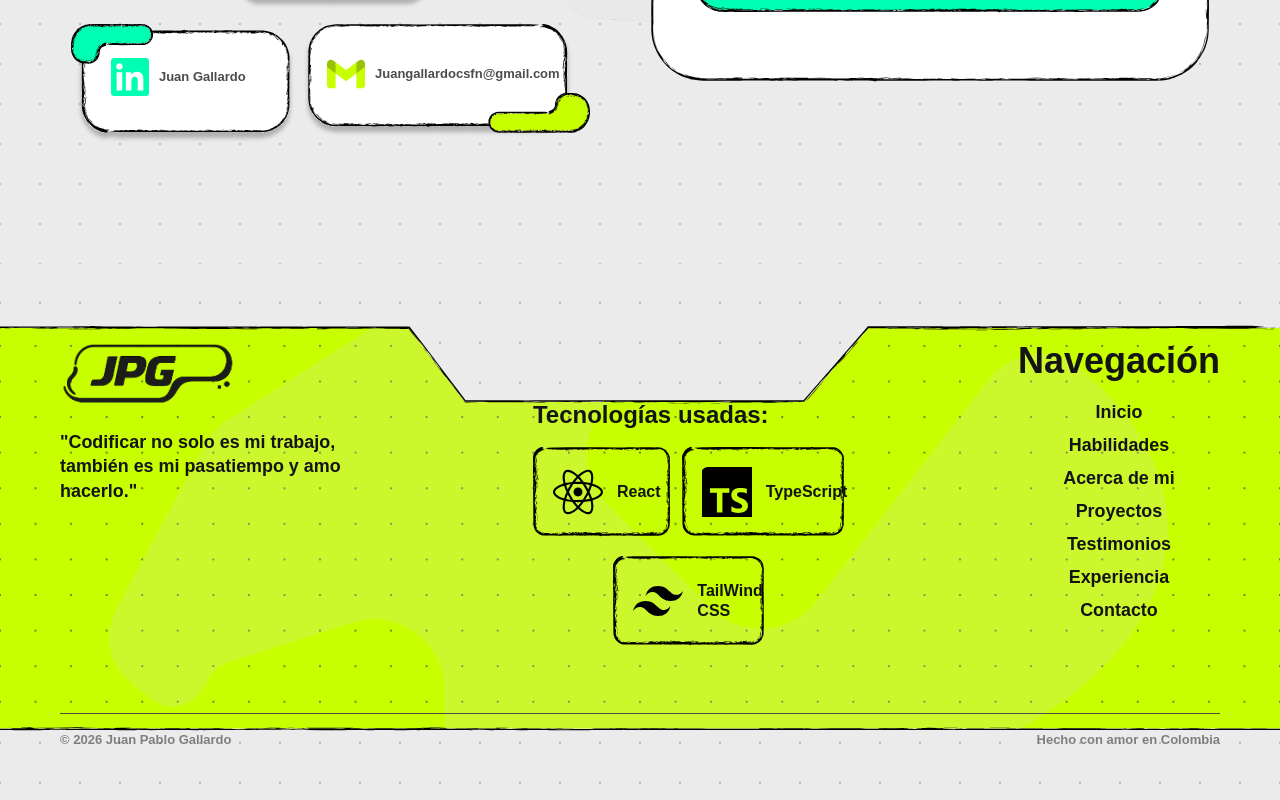
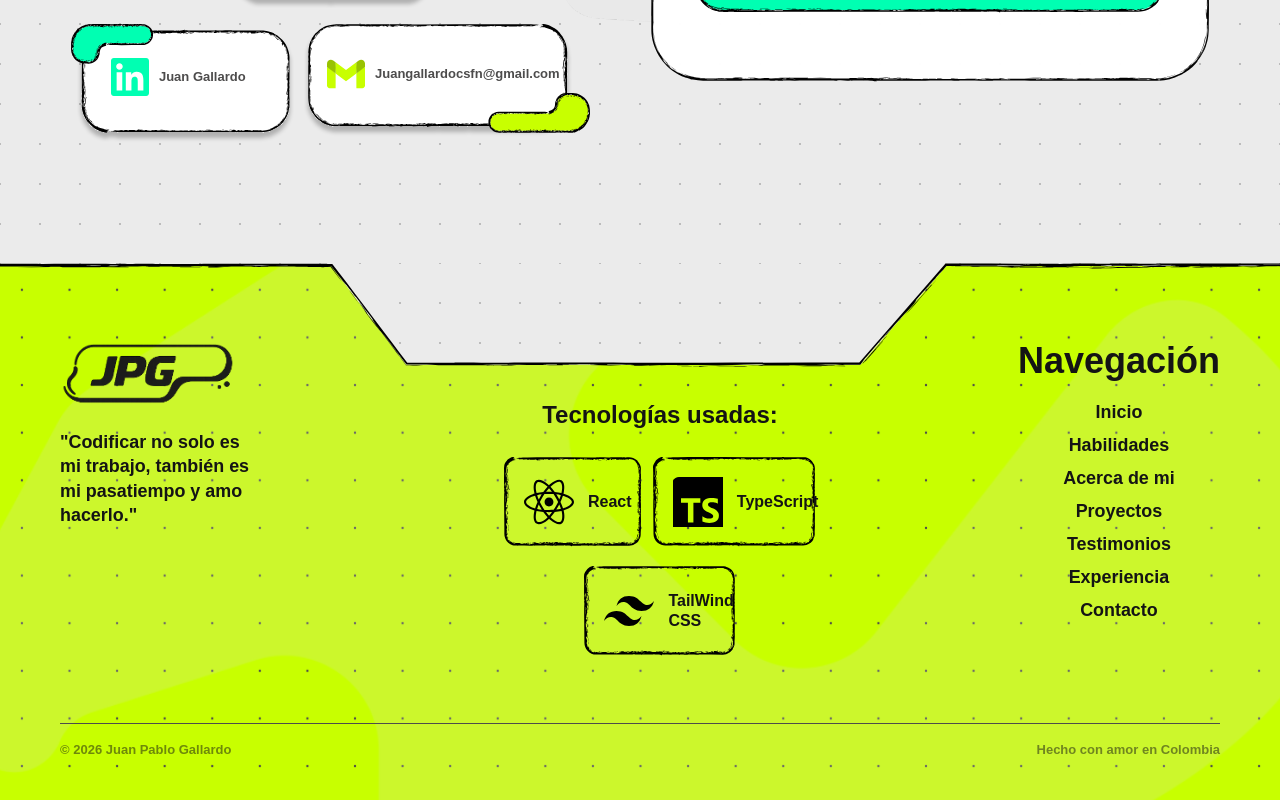
Before and after one commit to juangallardo19/PortfolioJuanGallardo, a Next.js app: page / in a window 1280 px wide. Shown: the part 7864-8664 px from the top of the page. Built offline with nearby package versions, Linux system fonts and the light colour scheme; a web font is replaced by a local one.

Commit message:
finish footer

```diff
--- a/src/components/layout/Footer.tsx
+++ b/src/components/layout/Footer.tsx
@@ -16,7 +16,7 @@ const TECH_CARDS = [
   { card: "/assets/shared/Tail-Card.svg",  icon: "/assets/shared/TailIcon.svg",  label: "TailWind CSS" },
 ];
 
-// ── Animation helpers (mirrors ContactSection pattern) ────────────────────────
+// ── Animation helpers ─────────────────────────────────────────────────────────
 type AnimState = "idle" | "entering" | "exiting";
 
 function ea(anim: AnimState, enter: string, exit: string, delayMs = 0) {
@@ -26,8 +26,7 @@ function ea(anim: AnimState, enter: string, exit: string, delayMs = 0) {
   return { cls: "opacity-0", style: {} as React.CSSProperties };
 }
 
-// ── Single tech card ──────────────────────────────────────────────────────────
-// Fixed height ensures uniform card height regardless of differing SVG widths.
+// ── Tech card — fixed height so all cards align regardless of SVG width ───────
 function TechCard({ card, icon, label }: { card: string; icon: string; label: string }) {
   return (
     <div className="relative" style={{ height: 90, display: "inline-flex" }}>
@@ -69,39 +68,43 @@ export function Footer() {
     return () => obs.disconnect();
   }, []);
 
-  // ── Individual animations ────────────────────────────────────────────────────
-  const logoA     = ea(anim, "animate-fade-in-left",  "animate-fade-out-left",     0);
-  const phraseA   = ea(anim, "animate-fade-in-left",  "animate-fade-out-left",   100);
-  const techTitleA= ea(anim, "animate-fade-in-up",    "animate-fade-out-down",   150);
-  const card1A    = ea(anim, "animate-fade-in-up",    "animate-fade-out-down",   260);
-  const card2A    = ea(anim, "animate-fade-in-up",    "animate-fade-out-down",   360);
-  const card3A    = ea(anim, "animate-fade-in-up",    "animate-fade-out-down",   460);
-  const navTitleA = ea(anim, "animate-fade-in-right", "animate-fade-out-right",  150);
+  // ── Individual element animations ────────────────────────────────────────────
+  const logoA      = ea(anim, "animate-fade-in-left",  "animate-fade-out-left",     0);
+  const phraseA    = ea(anim, "animate-fade-in-left",  "animate-fade-out-left",   100);
+  const techTitleA = ea(anim, "animate-fade-in-up",    "animate-fade-out-down",   150);
+  const card1A     = ea(anim, "animate-fade-in-up",    "animate-fade-out-down",   260);
+  const card2A     = ea(anim, "animate-fade-in-up",    "animate-fade-out-down",   360);
+  const card3A     = ea(anim, "animate-fade-in-up",    "animate-fade-out-down",   460);
+  const navTitleA  = ea(anim, "animate-fade-in-right", "animate-fade-out-right",  150);
 
   return (
     <footer
       ref={footerRef}
-      // dot-pattern = neutral grey fallback; the Bg-Footer.svg SVG contains
-      // the full lime-green background so no colour clash on overflow.
+      // dot-pattern = grey fallback so the transition into the footer is smooth.
+      // The Bg-Footer.svg provides the lime-green once rendered.
       className="dot-pattern relative w-full overflow-hidden"
     >
-      {/* SVG is vector — objectFit:fill stretches without quality loss */}
+      {/* object-cover scales the SVG to fill — vector so no quality loss.
+          object-top pins the arch decoration to the top edge.
+          overflow-hidden on the footer clips anything that extends past the sides. */}
       <Image
         src="/assets/shared/Bg-Footer.svg"
         alt=""
         fill
         className="pointer-events-none"
-        style={{ objectFit: "fill" }}
+        style={{ objectFit: "cover", objectPosition: "top center" }}
       />
 
       <div className="relative z-10 w-full max-w-[1300px] mx-auto
                       px-6 sm:px-10 lg:px-[60px] pt-[60px] lg:pt-[80px] pb-[40px]">
 
-        {/* ── 3-column layout ─────────────────────────────────────────── */}
-        <div className="flex flex-col lg:flex-row gap-[48px] lg:gap-0 justify-between items-start">
+        {/* ── 3-column grid — equal thirds guarantee the centre column sits
+            at exactly 1/3 of the width.
+            On mobile the grid collapses to 1 column, centred.               */}
+        <div className="grid grid-cols-1 lg:grid-cols-3 gap-[48px] lg:gap-0 justify-items-center lg:justify-items-stretch">
 
           {/* ── Left: Logo + phrase ──────────────────────────────────── */}
-          <div className="flex flex-col gap-[20px] lg:max-w-[300px]">
+          <div className="flex flex-col items-center lg:items-start gap-[20px]">
             <div className={logoA.cls} style={logoA.style}>
               <Link href="#inicio">
                 <Image
@@ -114,7 +117,7 @@ export function Footer() {
               </Link>
             </div>
             <p
-              className={`m-0 font-bold text-[#141414] leading-snug ${phraseA.cls}`}
+              className={`m-0 font-bold text-[#141414] leading-snug text-center lg:text-left lg:max-w-[200px] ${phraseA.cls}`}
               style={{
                 fontFamily: "var(--font-big-shoulders)",
                 fontSize: "clamp(15px, 1.4vw, 20px)",
@@ -126,11 +129,13 @@ export function Footer() {
           </div>
 
           {/* ── Center: Tech cards ───────────────────────────────────── */}
-          {/*  - Title: left-aligned (items-start on column)              */}
-          {/*  - Cards: centered within their own sub-container           */}
-          <div className="flex flex-col items-start gap-[20px] lg:pt-[60px]">
+          {/* items-start on desktop: title left-aligns within the centre third,
+              giving the visual impression it's shifted left of centre.
+              Cards sub-container stays items-center so Tailwind card is
+              centred under the React+TS row.                                */}
+          <div className="flex flex-col items-center gap-[30px] lg:pt-[60px] lg:pl-[40px]">
             <h4
-              className={`m-0 font-bold text-[#141414] leading-none ${techTitleA.cls}`}
+              className={`m-0 font-bold text-[#141414] leading-none text-center ${techTitleA.cls}`}
               style={{
                 fontFamily: "var(--font-big-shoulders)",
                 fontSize: 24,
@@ -140,10 +145,7 @@ export function Footer() {
               {ft.techTitle[lang]}
             </h4>
 
-            {/* Cards sub-container: items-center so Tailwind card sits centred
-                under the React+TypeScript row, independent of title alignment */}
             <div className="flex flex-col items-center gap-[12px]">
-              {/* Row 1: React + TypeScript — each animates separately */}
               <div className="flex gap-[12px]">
                 <div className={card1A.cls} style={card1A.style}>
                   <TechCard {...TECH_CARDS[0]} />
@@ -152,15 +154,14 @@ export function Footer() {
                   <TechCard {...TECH_CARDS[1]} />
                 </div>
               </div>
-              {/* Row 2: Tailwind — centred under row 1 */}
               <div className={card3A.cls} style={card3A.style}>
                 <TechCard {...TECH_CARDS[2]} />
               </div>
             </div>
           </div>
 
-          {/* ── Right: Navigation — heading + links centered in column ── */}
-          <div className="flex flex-col items-center gap-[20px]">
+          {/* ── Right: Navigation — pushed to the right edge of its grid cell ── */}
+          <div className="flex flex-col items-center gap-[20px] lg:justify-self-end">
             <h3
               className={`m-0 font-bold text-[#141414] leading-none text-center ${navTitleA.cls}`}
               style={{
```
